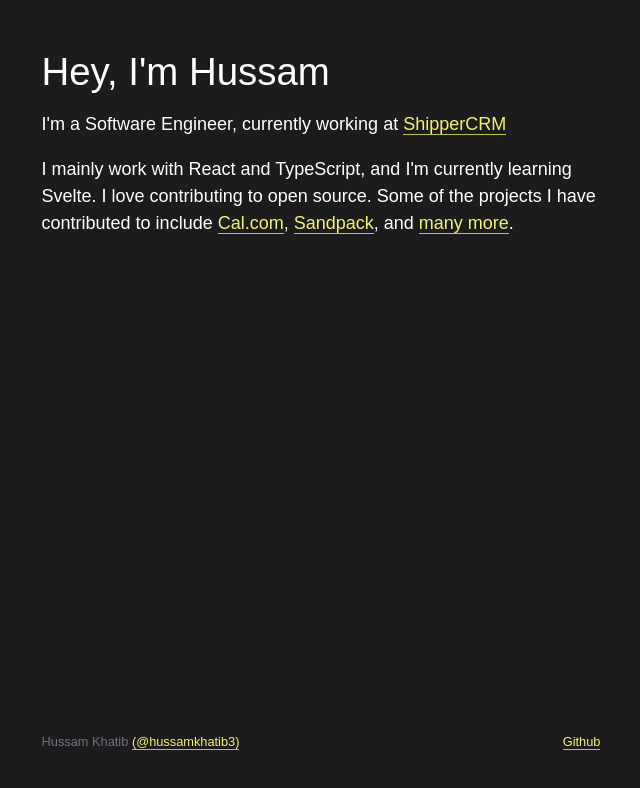
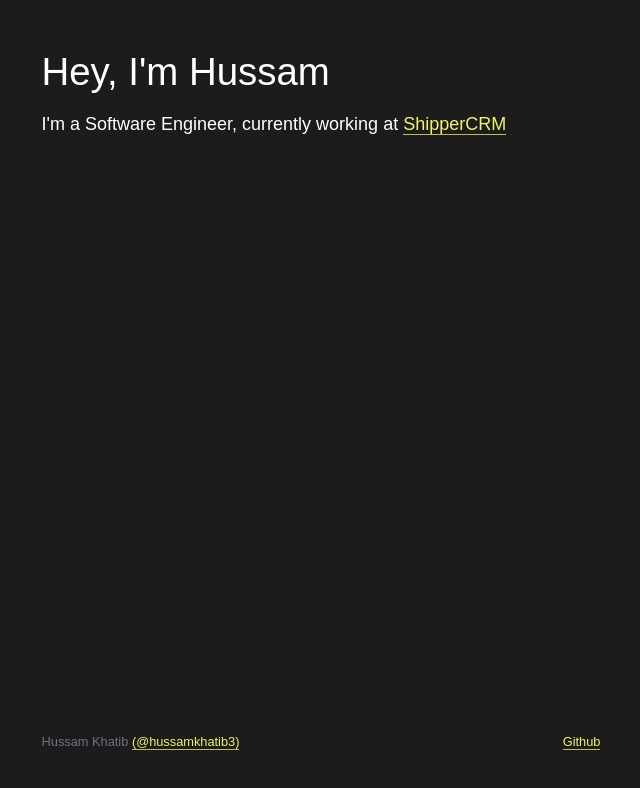
Before and after one commit to hussamkhatib/hussamkhatib.com, a SvelteKit app: page / in a window 1280 px wide. Shown: the top 788 px of the page, without its empty margins (319-959 px from the left). Built offline with nearby package versions, Linux system fonts and the light colour scheme.

Commit message:
:memo:: remove OSS brag

```diff
--- a/src/routes/+page.svelte
+++ b/src/routes/+page.svelte
@@ -15,23 +15,5 @@
 				rel="noopener noreferrer">ShipperCRM</a
 			>
 		</p>
-		<p>
-			I mainly work with React and TypeScript, and I'm currently learning Svelte. I love
-			contributing to open source. Some of the projects I have contributed to include <a
-				href="https://github.com/calcom/cal.com/pulls?q=is%3Apr+author%3Ahussamkhatib+is%3Amerged"
-				target="_blank"
-				rel="noopener noreferrer">Cal.com</a
-			>,
-			<a
-				href="https://github.com/codesandbox/sandpack/pull/490"
-				target="_blank"
-				rel="noopener noreferrer">Sandpack</a
-			>, and
-			<a
-				href="https://github.com/search?q=is%3Apr+author%3Ahussamkhatib+-user%3Ahussamkhatib+-repo%3Acalcom%2Fcal.com+-org%3Ashoonyatech+-org%3AshipperCRM+-repo%3Acodesandbox%2Fsandpack+-repo%3ADharmarajX24%2Fnodesports+is%3Amerged&type=pullrequests"
-				target="_blank"
-				rel="noopener noreferrer">many more</a
-			>.
-		</p>
 	</section>
 </div>
```
